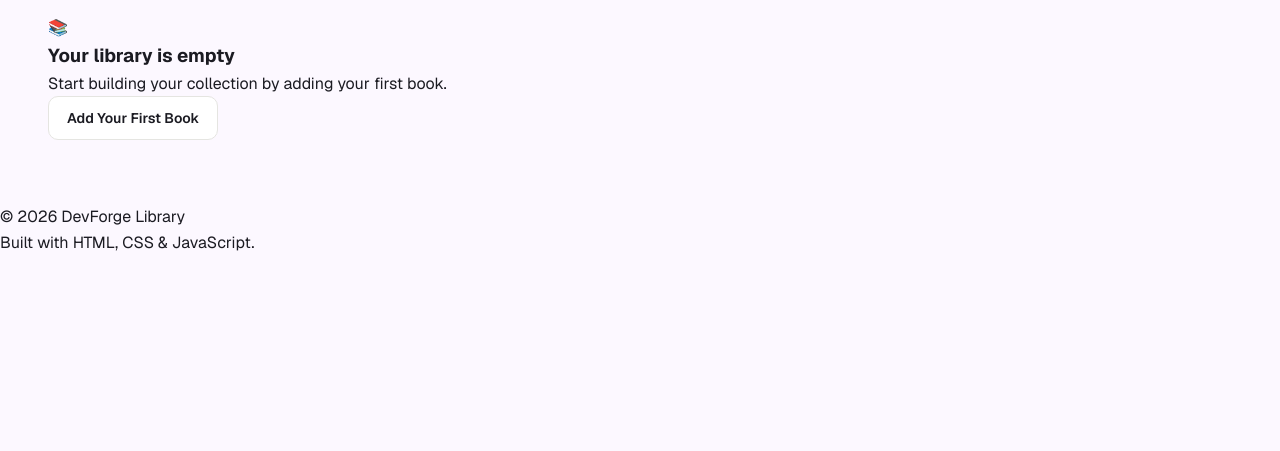
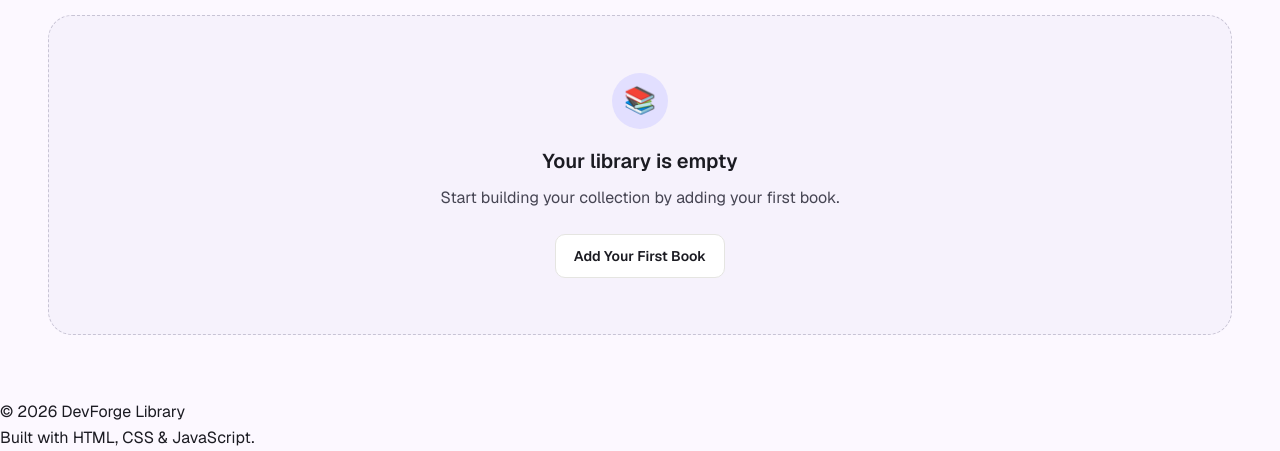
Before and after one commit to Noorullah814/the-odin-project, a plain HTML site: page javascript/library/index.html in a window 1280 px wide. Shown: the part 627-1078 px from the top of the page. Before the commit the page ends 883 px from the top, so only its background shows below. Drawn offline with nearby package versions, Linux system fonts and the light colour scheme; a script that the page names is missing.

Commit message:
Add empty state

```diff
--- a/javascript/library/style.css
+++ b/javascript/library/style.css
@@ -814,3 +814,60 @@ ol {
     background-color: var(--error-container);
     color: var(--error);
 }
+
+/* =========================================================
+   EMPTY STATE
+========================================================= */
+
+.empty-state {
+    display: flex;
+    flex-direction: column;
+    align-items: center;
+    justify-content: center;
+
+    min-height: 320px;
+
+    padding: var(--space-48);
+
+    border: 1px dashed var(--outline-variant);
+    border-radius: var(--radius-xl);
+
+    background-color: var(--surface-container-low);
+
+    text-align: center;
+}
+
+.empty-icon {
+    width: 56px;
+    height: 56px;
+
+    display: grid;
+    place-items: center;
+
+    margin-bottom: var(--space-16);
+
+    border-radius: 50%;
+
+    background-color: var(--primary-fixed);
+
+    font-size: 26px;
+}
+
+.empty-state h3 {
+    margin-bottom: var(--space-8);
+
+    color: var(--text-primary);
+
+    font-size: var(--font-headline-sm);
+    font-weight: 600;
+}
+
+.empty-state p {
+    max-width: 420px;
+
+    margin-bottom: var(--space-24);
+
+    color: var(--text-secondary);
+
+    font-size: var(--font-body-md);
+}
```
